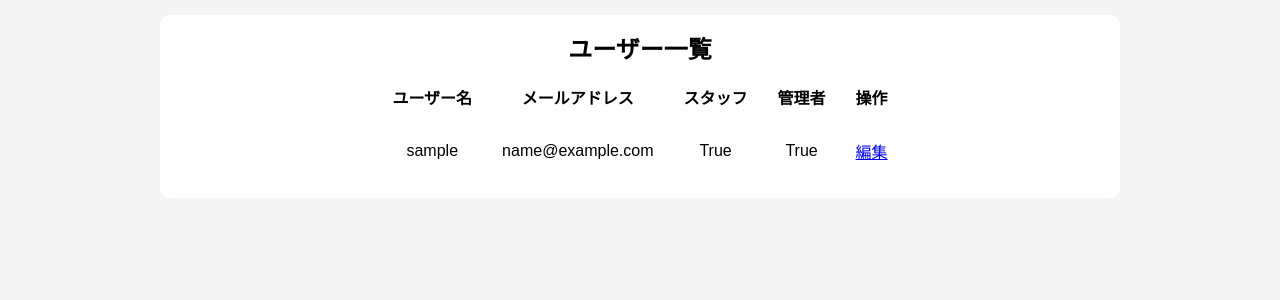
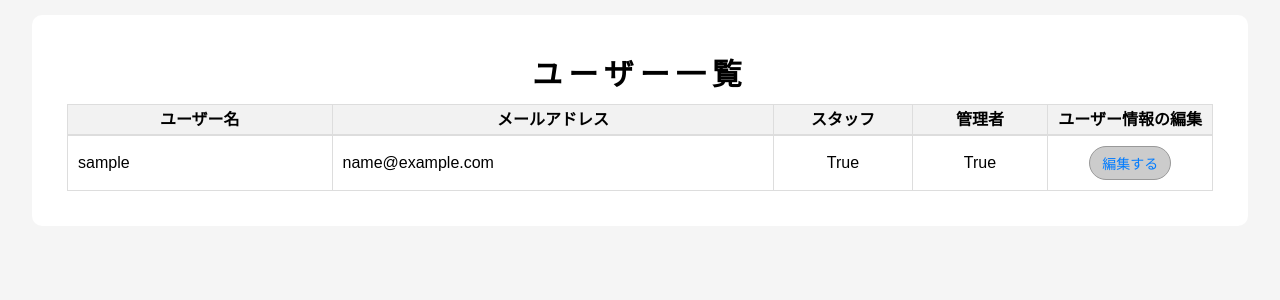
Before and after one commit to yuki-nishizawa/equipment-management-C, a Django app: page /users/ in a window 1280 px wide. Shown: the part 44-344 px from the top of the page. Run offline with Django 4.2, Linux system fonts and the light colour scheme; the visitor is signed in with stand-in values (Sample User, id 1); data comes from the database, SQL or seed files in the repository.

Commit message:
ユーザー一覧機能追加(遠藤さん対応分)
動作確認済

```diff
--- a/static/css/style.css
+++ b/static/css/style.css
@@ -28,7 +28,7 @@ body {
 }
 
 header {
-  background-color: #984ff9; /* ヘッダーの背景色をダークグレーに設定 */
+  background-color: #984ff9; /* ヘッダーの背景色を変更 */
   padding: 10px 0; /* ヘッダーの上下の内側余白を10pxに設定 */
 }
 
@@ -58,22 +58,26 @@ header {
   font-size: 16px; /* フォントサイズを16pxに設定 */
 }
 
-.main {  /* ここにはメインコンテンツのスタイルを追加します */
-  background-color: white; /* 背景色を白に設定 */
-  width: 75%; /* 幅を75%に設定 */
+.main {
+  background-color: white;
+  width: 95%; /* 画面に対して */
   margin: 15px  auto; /* 外側の余白を自動で設定し、中央揃えに */
   padding: 15px; /* 内側の余白をゼロに設定 */
-  display: flex; /* フレックスボックスを使用して子要素を配置 */
-  flex-direction: column; /* 子要素を縦方向に並べる */
-  justify-content: center; /* 子要素を垂直方向に中央揃え */
-  align-items: center; /* 子要素を水平方向に中央揃え */
+  display: flex;
+  flex-direction: column;
+  justify-content: center;
+  align-items: center;
   border-radius: 10px; /* 四つ角を10px丸く仕上げる */
 }
 
 .title {
   margin-bottom: 15px;
 }
-
+/* baseスタイル、ユーザ名リンクのデザイン※重要なスタイルがある場合は!importantを使用 */
+.user-username {
+  text-decoration: underline !important;
+  color: #160161 !important;
+}
 /* 西澤追加：いろいろ編集しちゃってください！！*/
 .content {
   margin-bottom: 25px;
@@ -161,3 +165,129 @@ header {
 .field-info:first-of-type {
   margin-bottom: 5px; /* 最初のフィールド説明の下に少し余白を追加 */
 }
+
+/* 以下遠藤追加_ユーザー一覧画面の編集 */
+
+nav ul {
+  display: flex;
+  justify-content: flex-start;
+  list-style-type: none;
+  margin: 0;
+  padding: 0;
+}
+nav ul li {
+  margin-right: 20px;
+}
+nav ul li a {
+  color: #ffffff;
+  text-decoration: none;
+  font-size: 18px;
+}
+/* ユーザー一覧タイトルのスタイル */
+main li a.active {
+  color: #000;
+  background-color: transparent;
+  font-weight: bold;
+  text-decoration: none;
+  letter-spacing: 6px;  /* 文字の間隔を空ける */
+  word-spacing: 6px;  /* 単語の間隔を空ける */
+  font-size: 30px;  /* 文字の大きさを変更（適宜調整） */
+  display: block;
+  text-align: center;  /* 中央揃え */
+  margin: 0 auto;
+  width: fit-content;  /* 要素の幅を内容に合わせる */
+}
+main {
+  display: flex;
+  flex-direction: column;
+  align-items: center; /* 中央揃え */
+  padding: 20px; /* 内側の余白を設定 */
+}
+h1 {
+  font-size: 24px;
+  margin-bottom: 20px;
+}
+/* ユーザー一覧 */
+table {
+  width: 100%; /* mainテーブルの幅の設定 */
+  max-width: 1200px; /* 最大幅を設定 */
+  margin: 20px auto; /* 上下の外側の余白を20px、左右の外側の余白を自動で設定して中央に配置 */
+  border-collapse: collapse; /* ボーダーの重なりを解消 */
+  margin: 0 auto; /* 自動で中央配置 */
+  margin-top: 10px;
+}
+/* ユーザー一覧:ヘッダーの設定 */
+thead th {
+  background-color: #f2f2f2;
+  padding: 5px 10px; /* 内側の余白を設定（上下、左右） */
+  border-bottom: 2px solid #ddd;
+  line-height: 1.2; /* 行の高さを設定（値を調整） */
+  white-space: nowrap; /* テキストの折り返しを防ぐ */
+}
+/* ユーザー一覧：テーブルヘッダー（<th>）を中央寄せ */
+th {
+  text-align: center !important; /* 強制的に中央寄せ */
+  padding: 12px;
+  border: 1px solid #ddd;
+}
+/* ユーザー一覧：ユーザー名、メールアドレスは左寄せにする */
+td:nth-child(1),
+td:nth-child(2) {
+    text-align: left;
+}
+/* ユーザー一覧：スタッフ、管理者、ユーザー情報の編集は中央寄せにする */
+td:nth-child(3),
+td:nth-child(4),
+td:nth-child(5) {
+    text-align: center;
+}
+/* ユーザー一覧：テーブルセルの基本設定 */
+td {
+  padding: 12px;
+  border: 1px solid #ddd; /* 項目境に罫線 */
+}
+/* ユーザー一覧：ユーザー名の列幅を広げる */
+th:nth-child(1) {
+  width: 300px;
+}
+/* ユーザー一覧：メールアドレスの列幅指定 */
+th:nth-child(2) {
+  width: 500px;
+}
+/* ユーザー一覧：スタッフ列、管理者列、操作列の幅をそれぞれ指定 */
+th:nth-child(3), th:nth-child(4), th:nth-child(5) {
+  width: 150px;
+}
+/* ユーザ情報のテーブル（内側） */
+tbody td {
+  padding: 10px;
+  border-bottom: 1px solid #ddd;
+  max-width: 2000px;  /* テーブルの最大幅を設定 */
+}
+tbody tr:nth-child(even) {
+  background-color: #f9f9f9;
+
+}
+tbody td a {
+  color: #007BFF;
+  text-decoration: none;
+}
+tbody td a:hover {
+  text-decoration: underline;
+}
+/* 編集ボタンのスタイル */
+.edit-button {
+  display: inline-block;  /* インライン要素として表示 */
+  padding: 6px 12px;  /* 内側の余白 */
+  border-radius: 20px;  /* 楕円形にするための角の丸み */
+  background-color: #ccc;
+  color: #007BFF;
+  text-decoration: none;  /* 下線を消す */
+  font-size: 14px;
+  text-align: center;
+  border: 1px solid #999;  /* 薄いグレーの枠線*/
+}
+/* 編集ボタンのスタイル */
+.edit-button:hover {
+  background-color: #bbb;  /* ホバー時の背景色編集ボタンのスタイル） */
+}
--- a/templates/users/users.html
+++ b/templates/users/users.html
@@ -1,28 +1,44 @@
-
 {% extends "base.html" %}
 {% load static %}
 {% block title %}ユーザー一覧{% endblock title %}
 {% block content %}
-
-<h2>ユーザー一覧</h2>
-
-<table cellspacing="10" cellpadding="10">
-  <tr align="center">
+<!DOCTYPE html>
+<html lang="ja">
+<head>
+    <meta charset="UTF-8">
+    <meta name="viewport" content="width=device-width, initial-scale=1.0">
+    <title>ユーザー一覧</title>
+    <link rel="stylesheet" href="styles.css">
+</head>
+<body>
+    <main>
+      <li><a class="active">ユーザー一覧</a></li> <!-- ヘッダーから分離 -->
+        <table>
+            <thead><!-- 項目を表示 -->
+              <tr>
                     <th>ユーザー名</th>
                     <th>メールアドレス</th>
                     <th>スタッフ</th>
                     <th>管理者</th>
-  <th>操作</th>
+                    <th>ユーザー情報の編集</th>
                 </tr>
-
+            </thead>
+            <tbody>
+              {% comment %} ユーザー一覧からユーザー情報を取得 {% endcomment %}
               {% for user in users %}
               <tr align="center">
               <td>{{ user.username }} </td>
               <td>{{ user.email }} </td>
               <td>{{ user.is_staff }} </td>
               <td>{{ user.is_admin }}</td>
-  <td><a href="{% url 'users:edit' user.id %}">編集</a></td>
+              <td><a class="edit-button" href="{% url 'users:edit' user.id %}">編集する</a></td>
                 </tr>
                 {% endfor %}
+                <!-- 必要に応じて行を追加 -->
 
+            </tbody>
+        </table>
+    </main>
+</body>
+</html>
   {% endblock content %}
```
Lines whose indentation alone changed are shown as unchanged.
